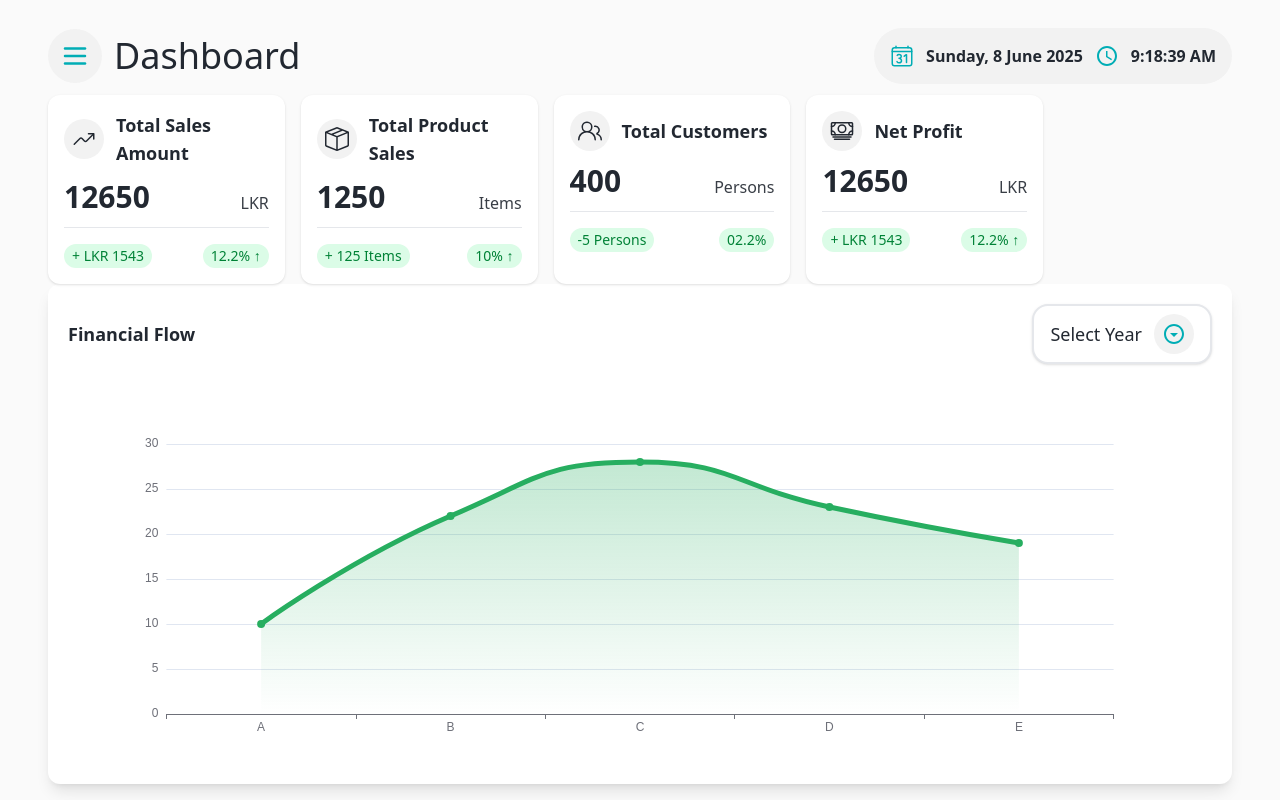
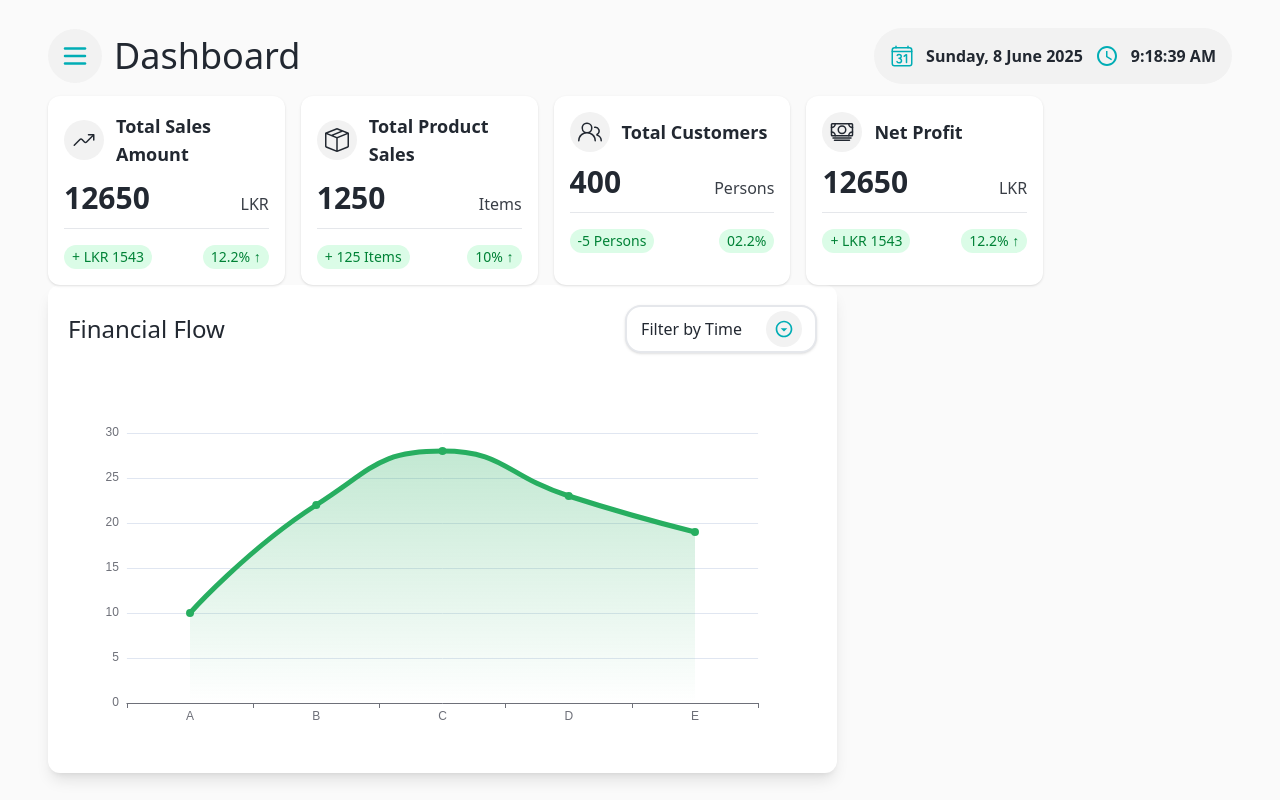
Before and after one commit to kavindu919/SoftLunch_POS_Frontend, a React (Vite) app: page /dashboard in a window 1280 px wide. Built offline with nearby package versions, Linux system fonts and the light colour scheme.

Commit message:
complete the finatial flow card

```diff
--- a/src/components/Dashboardchart.tsx
+++ b/src/components/Dashboardchart.tsx
@@ -83,15 +83,22 @@ const DashboardChart = () => {
   }, []);
 
   return (
-    <div className="rounded-xl bg-white shadow-lg">
+    <div className="w-2/3 rounded-xl bg-white shadow-lg">
       <header className="flex w-full flex-row items-center justify-between p-5">
-        <h3 className="text-primarytext text-base font-semibold sm:text-lg">
+        <h2 className="text-primarytext text-lg sm:text-xl md:text-2xl">
           Financial Flow
-        </h3>
-        <Dropdown />
+        </h2>
+        <Dropdown
+          title="Filter by Time"
+          element={[
+            { text: "Day", value: "day" },
+            { text: "Month", value: "month" },
+            { text: "Year", value: "year" },
+          ]}
+        />
       </header>
 
-      <div ref={chartRef} className="h-[400px] w-full" />
+      <div ref={chartRef} className="h-[400px]" />
     </div>
   );
 };
--- a/src/components/Dropdown.tsx
+++ b/src/components/Dropdown.tsx
@@ -1,38 +1,47 @@
 import { useState } from "react";
 import { MdOutlineArrowDropDownCircle } from "react-icons/md";
-
-const Dropdown = () => {
+interface DropdownItem {
+  value: string;
+  text: string;
+}
+interface DropdownProps {
+  title: string;
+  element: DropdownItem[];
+}
+const Dropdown = ({ title, element }: DropdownProps) => {
   const [isOpen, setIsOpen] = useState<boolean>(false);
 
   return (
-    <div className="text-primarytext relative w-auto">
+    <div className="text-primarytext relative w-full max-w-48">
       <button
         onClick={() => setIsOpen((prev) => !prev)}
-        className="flex w-full cursor-pointer appearance-none items-center justify-between gap-3 rounded-2xl border-2 border-gray-200 bg-white px-4 py-2 text-base shadow-sm outline-none sm:text-lg"
+        className="flex w-full cursor-pointer appearance-none items-center justify-around gap-3 rounded-2xl border-2 border-gray-200 bg-white px-2 py-1 shadow-sm outline-none"
       >
-        <span>Select Year</span>
+        <span className="text-sm sm:text-base">{title}</span>
         <div className="bg-shade rounded-full md:p-2">
           <MdOutlineArrowDropDownCircle
-            className={`text-theme text-lg transition-transform duration-500 sm:text-xl md:text-2xl ${isOpen ? "rotate-180" : ""}`}
+            className={`text-theme text-lg transition-transform duration-500 sm:text-xl md:text-xl ${isOpen ? "rotate-180" : ""}`}
           />
         </div>
       </button>
 
-      {isOpen && (
-        <ul
-          className={`absolute right-0 left-0 z-10 mt-2 w-full rounded-xl border-2 border-gray-200 bg-white px-4 py-2 text-base shadow-md transition-all duration-200 ease-in-out sm:text-lg ${isOpen ? "pointer-events-auto max-h-screen opacity-100" : "pointer-events-none max-h-0 opacity-0"}`}
-        >
-          <li className="hover:bg-shade cursor-pointer rounded-sm px-2.5 py-1 text-left">
-            2023
+      <ul
+        className={`absolute right-0 left-0 z-10 mt-2 w-full overflow-hidden rounded-xl border-2 border-gray-200 bg-white px-4 py-2 text-sm shadow-md transition-all duration-300 ease-in-out sm:text-base ${
+          isOpen
+            ? "pointer-events-auto max-h-60 opacity-100"
+            : "pointer-events-none max-h-0 opacity-0"
+        }`}
+      >
+        {element.map((ele, index) => (
+          <li
+            key={index}
+            className="hover:bg-shade cursor-pointer rounded-sm px-2.5 py-1 text-left"
+            data-value={ele.value}
+          >
+            {ele.text}
           </li>
-          <li className="hover:bg-shade cursor-pointer rounded-sm px-2.5 py-1 text-left">
-            2023
-          </li>
-          <li className="hover:bg-shade cursor-pointer rounded-sm px-2.5 py-1 text-left">
-            2023
-          </li>
-        </ul>
-      )}
+        ))}
+      </ul>
     </div>
   );
 };
```
